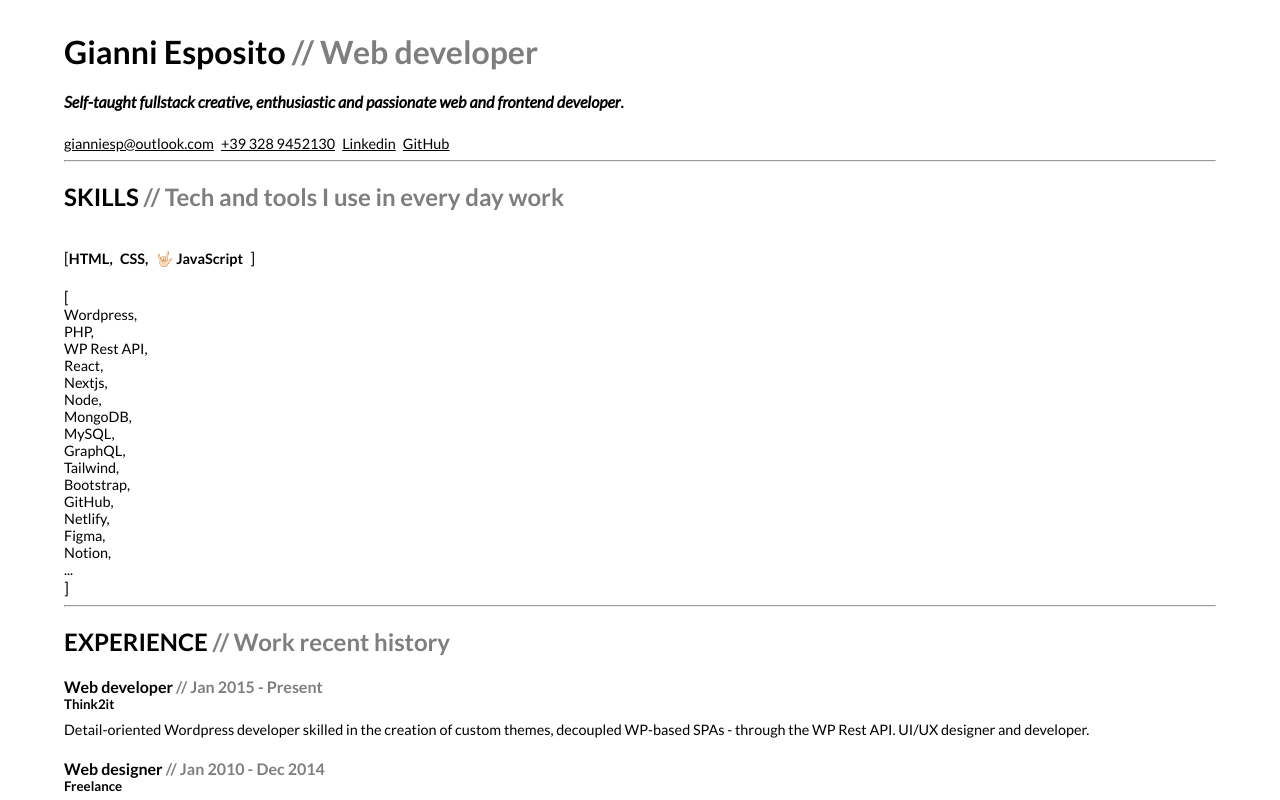
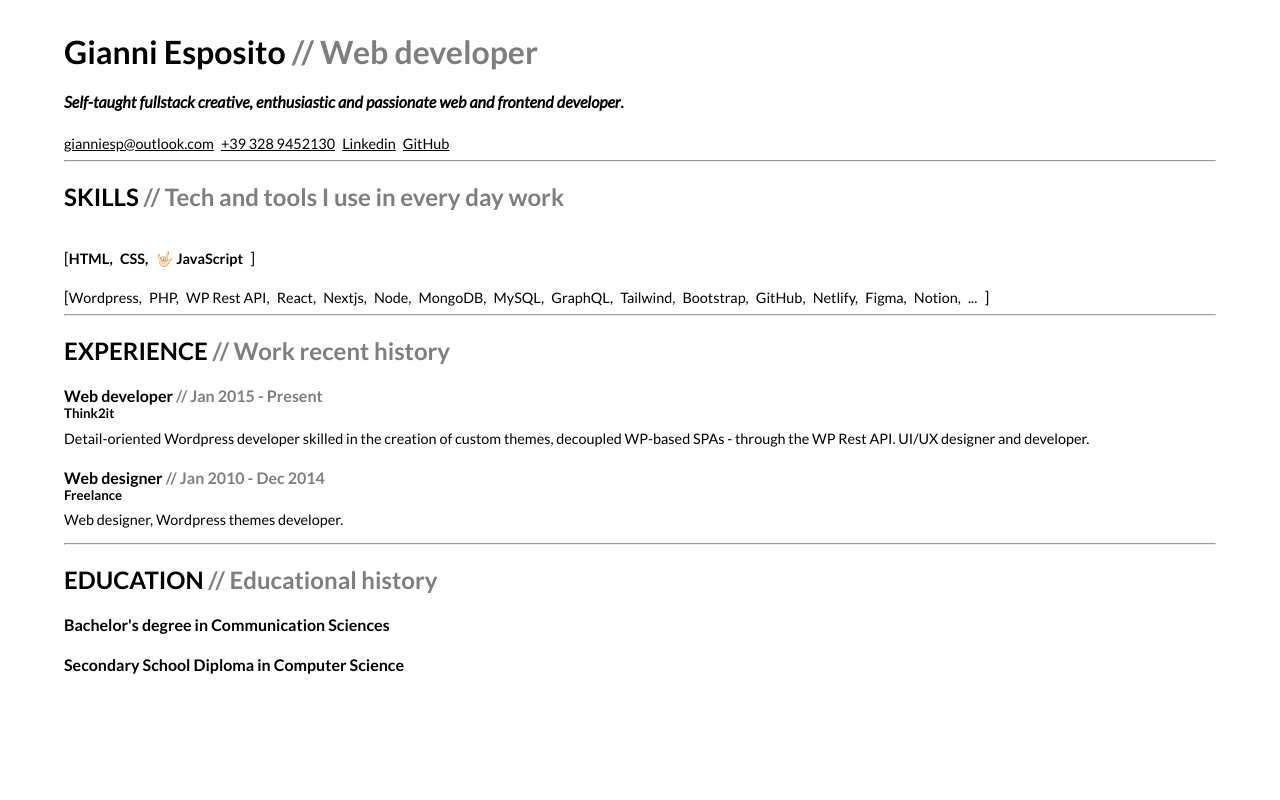
Before and after one commit to g4esp/g4esp-cv, a React (Vite) app: page / in a window 1280 px wide. Shown: the top 800 px of the page. Built offline with nearby package versions, Linux system fonts and the light colour scheme.

Commit message:
Update index.css

```diff
--- a/src/index.css
+++ b/src/index.css
@@ -25,7 +25,7 @@
   padding: 0;
   list-style-type: none;
 }
-.contacts li, .langs li {
+.contacts li, .langs li, .tools li {
   display: inline-block;
   margin: 0 .5em 0 0;
 }
```
